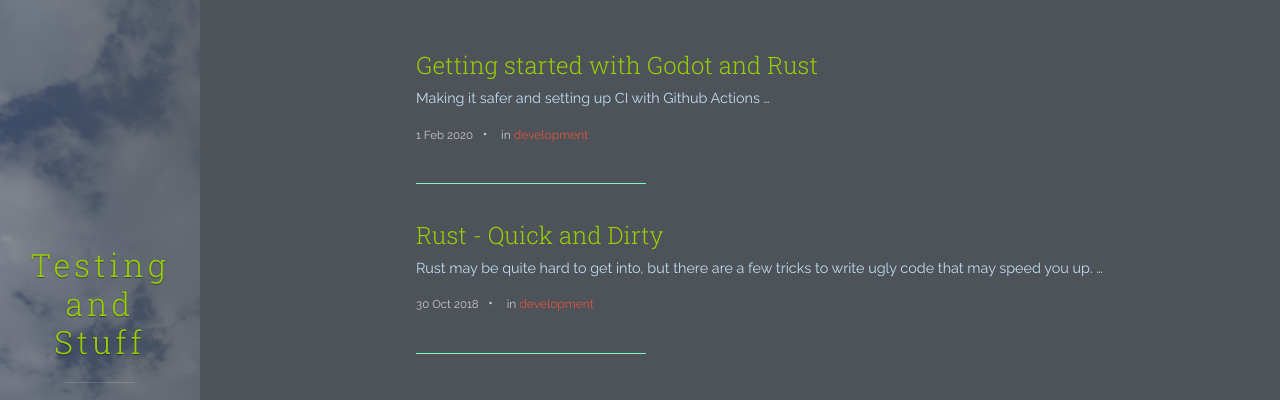
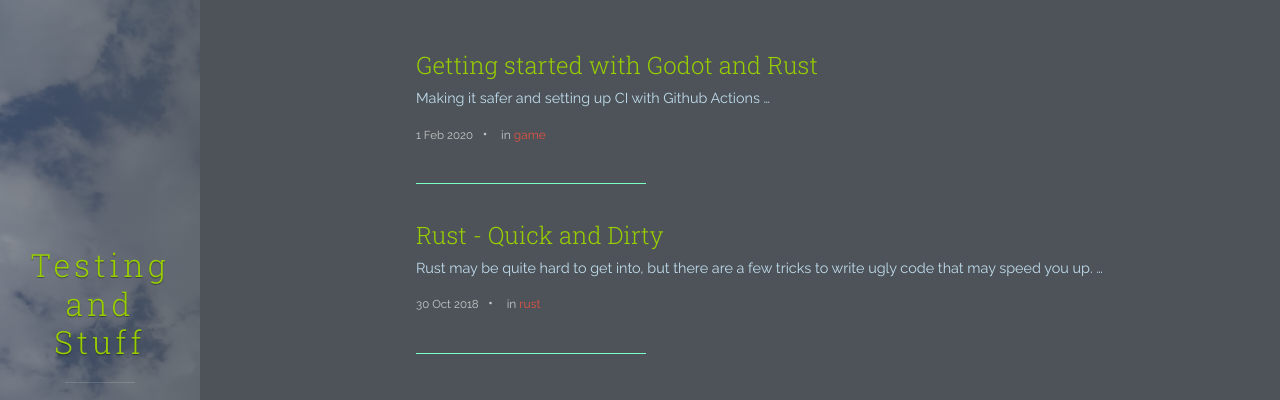
Before and after one commit to mockersf/mockersf.github.io, a Jekyll site: the page built from index.html, in a window 1280 px wide. Shown: the top 400 px of the page. Built offline with Jekyll 4.4.1, drawn with Linux system fonts in a browser that asks for light colours; nearby versions of some CDN libraries; the list of posts is cut into pages by our own code.

```diff
--- a/_posts/2018-10-30-rust-quick-dirty.md
+++ b/_posts/2018-10-30-rust-quick-dirty.md
@@ -1,8 +1,7 @@
 ---
 title:  "Rust - Quick and Dirty"
-categories: [development]
+categories: [rust]
 tags: [rust]
-comments: true
 ---
 Rust may be quite hard to get into, but there are a few tricks to write ugly code that may speed you up.
 
--- a/_posts/2020-02-01-first-steps-godot-rust-ci.md
+++ b/_posts/2020-02-01-first-steps-godot-rust-ci.md
@@ -1,8 +1,7 @@
 ---
 title:  "Getting started with Godot and Rust"
-categories: [development]
+categories: [game]
 tags: [rust, godot, github, clever-cloud]
-comments: true
 ---
 Making it safer and setting up CI with Github Actions
 
```
